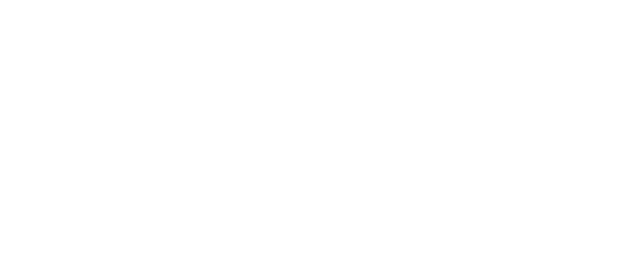
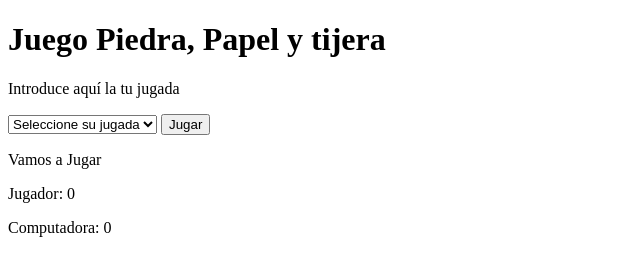
Before and after one commit to Adalab/Piedra-papel-tijera, a plain HTML site: page index.html in a window 1280 px wide. Shown: the whole page, without its empty margins (0-640 px from the left). Drawn offline with Linux system fonts and the light colour scheme.

Commit message:
firstCommit

```diff
--- a/index.html
+++ b/index.html
@@ -10,6 +10,25 @@
 
 <body>
 
+    <div class="container">
+        <h1> Juego Piedra, Papel y tijera</h1>
+        <p>Introduce aquí la tu jugada</p>
+    </div>
+    <form>
+        <select>
+            <option value="0">Seleccione su jugada</option>
+            <option value="1">Piedra</option>
+            <option value="2">Papel</option>
+            <option value="3">Tijera</option>
+        </select>
+        <input type="button" value="Jugar" />
+    </form>
+    <p>Vamos a Jugar</p>
+    <p>Jugador: <span>0</span></p>
+    <p>Computadora: <span>0</span></p>
+
+
+    <script src="./js/main.js"></script>
 </body>
 
 </html>
```
